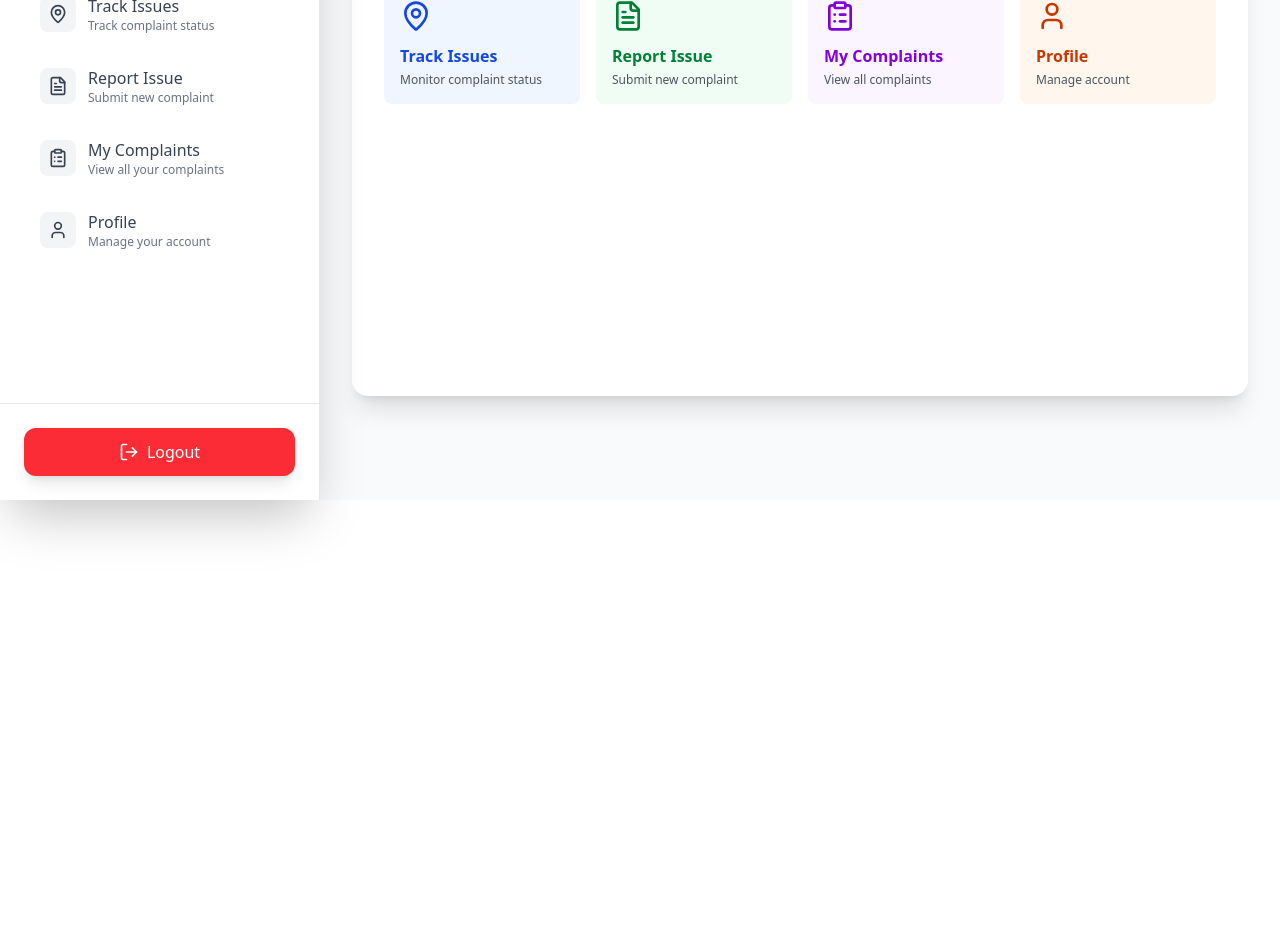
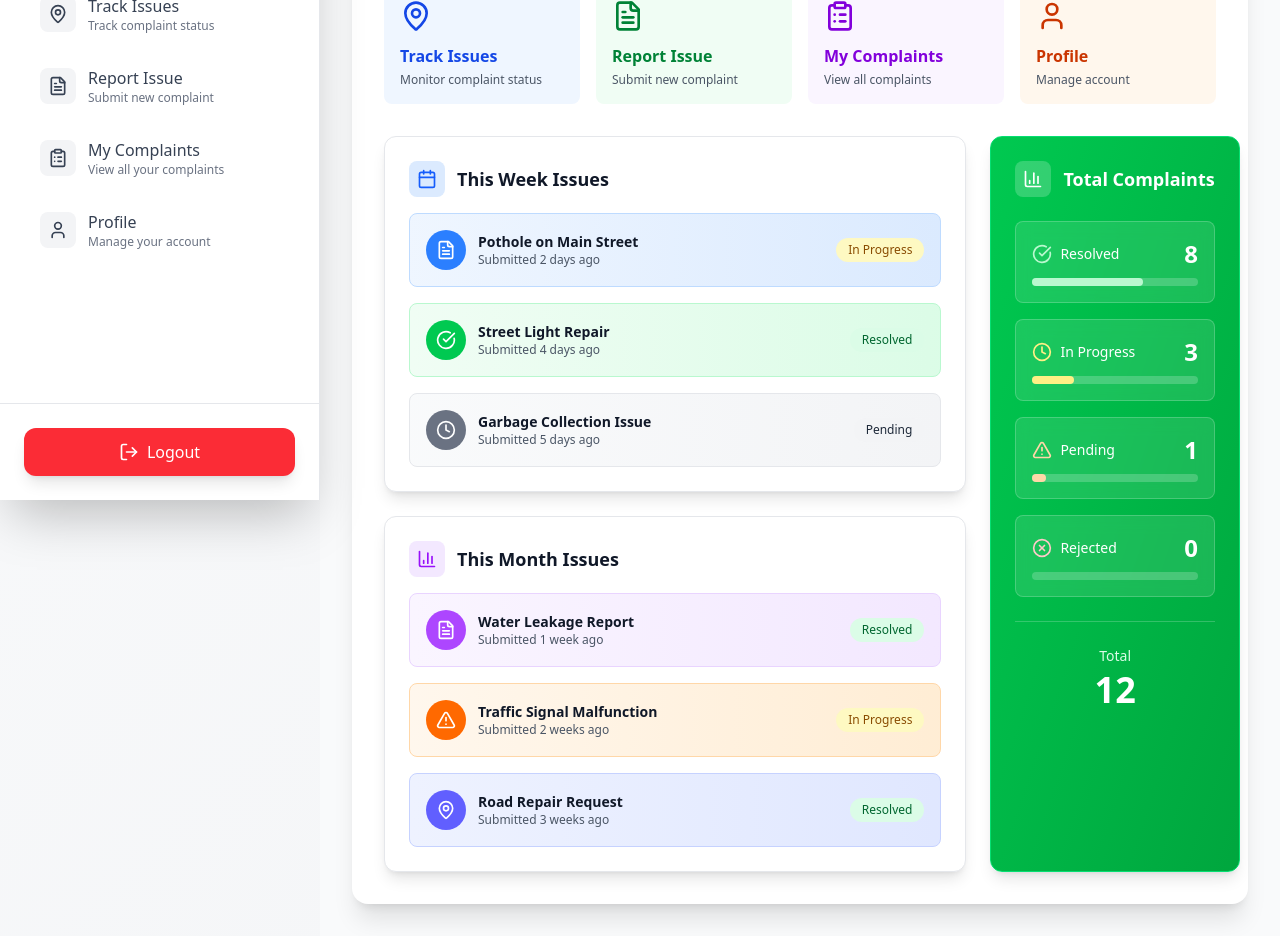
Before and after one commit to Yaswantsoni1128/CivicEye, a React (Vite) app in the folder Client/: page /user/dashboard in a window 1280 px wide. Shown: the part 300-1236 px from the top of the page. Before the commit the page ends 800 px from the top, so only its background shows below. Built offline with nearby package versions, Linux system fonts and the light colour scheme; sample sign-in values are in the browser's storage.

Commit message:
User dashboard updated

```diff
--- a/Client/src/components/User/HomeSection.jsx
+++ b/Client/src/components/User/HomeSection.jsx
@@ -10,7 +10,9 @@ import {
   AlertTriangle,
   BarChart3,
   Users,
-  MessageSquare
+  MessageSquare,
+  Calendar,
+  XCircle
 } from "lucide-react";
 
 export default function HomeSection({ setActive }) {
@@ -161,44 +163,223 @@ export default function HomeSection({ setActive }) {
         </div>
       </motion.div>
 
-      {/* Recent Activity */}
-      {/* <motion.div
+      {/* Issues Overview Section */}
+      <motion.div
         initial={{ opacity: 0, y: 20 }}
         animate={{ opacity: 1, y: 0 }}
         transition={{ delay: 0.8 }}
-        className="bg-white rounded-lg p-4 shadow-md border border-gray-100"
+        className="grid grid-cols-1 lg:grid-cols-[70%_30%] gap-6"
       >
-        <div className="flex items-center space-x-2 mb-4">
-          <div className="p-1.5 bg-blue-100 rounded-lg">
-            <TrendingUp className="w-4 h-4 text-blue-600" />
-          </div>
-          <h3 className="text-base font-bold text-gray-900">Recent Activity</h3>
+        {/* Left Side - This Week & This Month Issues */}
+        <div className="space-y-6">
+          {/* This Week Issues */}
+          <motion.div
+            initial={{ opacity: 0, x: -20 }}
+            animate={{ opacity: 1, x: 0 }}
+            transition={{ delay: 0.9 }}
+            className="bg-white rounded-xl p-6 shadow-lg border border-gray-200"
+          >
+            <div className="flex items-center space-x-3 mb-4">
+              <div className="p-2 bg-blue-100 rounded-lg">
+                <Calendar className="w-5 h-5 text-blue-600" />
+              </div>
+              <h3 className="text-lg font-bold text-gray-900">This Week Issues</h3>
+            </div>
+
+            <div className="space-y-4">
+              {/* Mock data for this week */}
+              <div className="flex items-center justify-between p-4 bg-gradient-to-r from-blue-50 to-blue-100 rounded-lg border border-blue-200">
+                <div className="flex items-center space-x-3">
+                  <div className="w-10 h-10 bg-blue-500 rounded-full flex items-center justify-center">
+                    <FileText className="w-5 h-5 text-white" />
+                  </div>
+                  <div>
+                    <p className="text-sm font-semibold text-gray-900">Pothole on Main Street</p>
+                    <p className="text-xs text-gray-600">Submitted 2 days ago</p>
+                  </div>
+                </div>
+                <span className="px-3 py-1 bg-yellow-100 text-yellow-800 text-xs font-medium rounded-full">
+                  In Progress
+                </span>
+              </div>
+
+              <div className="flex items-center justify-between p-4 bg-gradient-to-r from-green-50 to-green-100 rounded-lg border border-green-200">
+                <div className="flex items-center space-x-3">
+                  <div className="w-10 h-10 bg-green-500 rounded-full flex items-center justify-center">
+                    <CheckCircle className="w-5 h-5 text-white" />
+                  </div>
+                  <div>
+                    <p className="text-sm font-semibold text-gray-900">Street Light Repair</p>
+                    <p className="text-xs text-gray-600">Submitted 4 days ago</p>
+                  </div>
+                </div>
+                <span className="px-3 py-1 bg-green-100 text-green-800 text-xs font-medium rounded-full">
+                  Resolved
+                </span>
+              </div>
+
+              <div className="flex items-center justify-between p-4 bg-gradient-to-r from-gray-50 to-gray-100 rounded-lg border border-gray-200">
+                <div className="flex items-center space-x-3">
+                  <div className="w-10 h-10 bg-gray-500 rounded-full flex items-center justify-center">
+                    <Clock className="w-5 h-5 text-white" />
+                  </div>
+                  <div>
+                    <p className="text-sm font-semibold text-gray-900">Garbage Collection Issue</p>
+                    <p className="text-xs text-gray-600">Submitted 5 days ago</p>
+                  </div>
+                </div>
+                <span className="px-3 py-1 bg-gray-100 text-gray-800 text-xs font-medium rounded-full">
+                  Pending
+                </span>
+              </div>
+            </div>
+          </motion.div>
+
+          {/* This Month Issues */}
+          <motion.div
+            initial={{ opacity: 0, x: -20 }}
+            animate={{ opacity: 1, x: 0 }}
+            transition={{ delay: 1.0 }}
+            className="bg-white rounded-xl p-6 shadow-lg border border-gray-200"
+          >
+            <div className="flex items-center space-x-3 mb-4">
+              <div className="p-2 bg-purple-100 rounded-lg">
+                <BarChart3 className="w-5 h-5 text-purple-600" />
+              </div>
+              <h3 className="text-lg font-bold text-gray-900">This Month Issues</h3>
+            </div>
+
+            <div className="space-y-4">
+              {/* Mock data for this month */}
+              <div className="flex items-center justify-between p-4 bg-gradient-to-r from-purple-50 to-purple-100 rounded-lg border border-purple-200">
+                <div className="flex items-center space-x-3">
+                  <div className="w-10 h-10 bg-purple-500 rounded-full flex items-center justify-center">
+                    <FileText className="w-5 h-5 text-white" />
+                  </div>
+                  <div>
+                    <p className="text-sm font-semibold text-gray-900">Water Leakage Report</p>
+                    <p className="text-xs text-gray-600">Submitted 1 week ago</p>
+                  </div>
+                </div>
+                <span className="px-3 py-1 bg-green-100 text-green-800 text-xs font-medium rounded-full">
+                  Resolved
+                </span>
+              </div>
+
+              <div className="flex items-center justify-between p-4 bg-gradient-to-r from-orange-50 to-orange-100 rounded-lg border border-orange-200">
+                <div className="flex items-center space-x-3">
+                  <div className="w-10 h-10 bg-orange-500 rounded-full flex items-center justify-center">
+                    <AlertTriangle className="w-5 h-5 text-white" />
+                  </div>
+                  <div>
+                    <p className="text-sm font-semibold text-gray-900">Traffic Signal Malfunction</p>
+                    <p className="text-xs text-gray-600">Submitted 2 weeks ago</p>
+                  </div>
+                </div>
+                <span className="px-3 py-1 bg-yellow-100 text-yellow-800 text-xs font-medium rounded-full">
+                  In Progress
+                </span>
+              </div>
+
+              <div className="flex items-center justify-between p-4 bg-gradient-to-r from-indigo-50 to-indigo-100 rounded-lg border border-indigo-200">
+                <div className="flex items-center space-x-3">
+                  <div className="w-10 h-10 bg-indigo-500 rounded-full flex items-center justify-center">
+                    <MapPin className="w-5 h-5 text-white" />
+                  </div>
+                  <div>
+                    <p className="text-sm font-semibold text-gray-900">Road Repair Request</p>
+                    <p className="text-xs text-gray-600">Submitted 3 weeks ago</p>
+                  </div>
+                </div>
+                <span className="px-3 py-1 bg-green-100 text-green-800 text-xs font-medium rounded-full">
+                  Resolved
+                </span>
+              </div>
+            </div>
+          </motion.div>
         </div>
 
-        <div className="space-y-3">
-          <div className="flex items-center space-x-3 p-3 bg-gray-50 rounded-lg">
-            <div className="w-8 h-8 bg-green-100 rounded-full flex items-center justify-center">
-              <CheckCircle className="w-4 h-4 text-green-600" />
+        {/* Right Side - Total Complaints Count */}
+        <motion.div
+          initial={{ opacity: 0, x: 20 }}
+          animate={{ opacity: 1, x: 0 }}
+          transition={{ delay: 0.9 }}
+          className="bg-gradient-to-br from-green-500 to-green-600 rounded-xl p-6 shadow-lg border border-green-400"
+        >
+          <div className="flex items-center space-x-3 mb-6">
+            <div className="p-2 bg-white/20 rounded-lg">
+              <BarChart3 className="w-5 h-5 text-white" />
             </div>
-            <div className="flex-1">
-              <p className="text-sm font-medium text-gray-900">Complaint #ABC123 resolved</p>
-              <p className="text-xs text-gray-600">Street light repair completed</p>
-            </div>
-            <span className="text-xs text-gray-500">2h ago</span>
+            <h3 className="text-lg font-bold text-white">Total Complaints</h3>
           </div>
 
-          <div className="flex items-center space-x-3 p-3 bg-gray-50 rounded-lg">
-            <div className="w-8 h-8 bg-yellow-100 rounded-full flex items-center justify-center">
-              <Clock className="w-4 h-4 text-yellow-600" />
+          <div className="space-y-4">
+            {/* Resolved */}
+            <div className="bg-white/10 backdrop-blur-sm rounded-lg p-4 border border-white/20">
+              <div className="flex items-center justify-between mb-2">
+                <div className="flex items-center space-x-2">
+                  <CheckCircle className="w-5 h-5 text-green-200" />
+                  <span className="text-sm font-medium text-white">Resolved</span>
+                </div>
+                <span className="text-2xl font-bold text-white">8</span>
+              </div>
+              <div className="w-full bg-white/20 rounded-full h-2">
+                <div className="bg-green-200 h-2 rounded-full" style={{ width: '66.67%' }}></div>
+              </div>
             </div>
-            <div className="flex-1">
-              <p className="text-sm font-medium text-gray-900">New complaint submitted</p>
-              <p className="text-xs text-gray-600">Pothole on Main Street</p>
+
+            {/* In Progress */}
+            <div className="bg-white/10 backdrop-blur-sm rounded-lg p-4 border border-white/20">
+              <div className="flex items-center justify-between mb-2">
+                <div className="flex items-center space-x-2">
+                  <Clock className="w-5 h-5 text-yellow-200" />
+                  <span className="text-sm font-medium text-white">In Progress</span>
+                </div>
+                <span className="text-2xl font-bold text-white">3</span>
+              </div>
+              <div className="w-full bg-white/20 rounded-full h-2">
+                <div className="bg-yellow-200 h-2 rounded-full" style={{ width: '25%' }}></div>
+              </div>
             </div>
-            <span className="text-xs text-gray-500">1d ago</span>
+
+            {/* Pending */}
+            <div className="bg-white/10 backdrop-blur-sm rounded-lg p-4 border border-white/20">
+              <div className="flex items-center justify-between mb-2">
+                <div className="flex items-center space-x-2">
+                  <AlertTriangle className="w-5 h-5 text-orange-200" />
+                  <span className="text-sm font-medium text-white">Pending</span>
+                </div>
+                <span className="text-2xl font-bold text-white">1</span>
+              </div>
+              <div className="w-full bg-white/20 rounded-full h-2">
+                <div className="bg-orange-200 h-2 rounded-full" style={{ width: '8.33%' }}></div>
+              </div>
+            </div>
+
+            {/* Rejected */}
+            <div className="bg-white/10 backdrop-blur-sm rounded-lg p-4 border border-white/20">
+              <div className="flex items-center justify-between mb-2">
+                <div className="flex items-center space-x-2">
+                  <XCircle className="w-5 h-5 text-red-200" />
+                  <span className="text-sm font-medium text-white">Rejected</span>
+                </div>
+                <span className="text-2xl font-bold text-white">0</span>
+              </div>
+              <div className="w-full bg-white/20 rounded-full h-2">
+                <div className="bg-red-200 h-2 rounded-full" style={{ width: '0%' }}></div>
+              </div>
+            </div>
           </div>
-        </div>
-      </motion.div> */}
+
+          {/* Total Count */}
+          <div className="mt-6 pt-6 border-t border-white/20">
+            <div className="text-center">
+              <p className="text-sm text-green-100 mb-1">Total</p>
+              <p className="text-4xl font-bold text-white">12</p>
+            </div>
+          </div>
+        </motion.div>
+      </motion.div>
     </motion.div>
   );
 }
```
Also changed, not shown: 1 other file (tests, documents, lock files or other folders).
